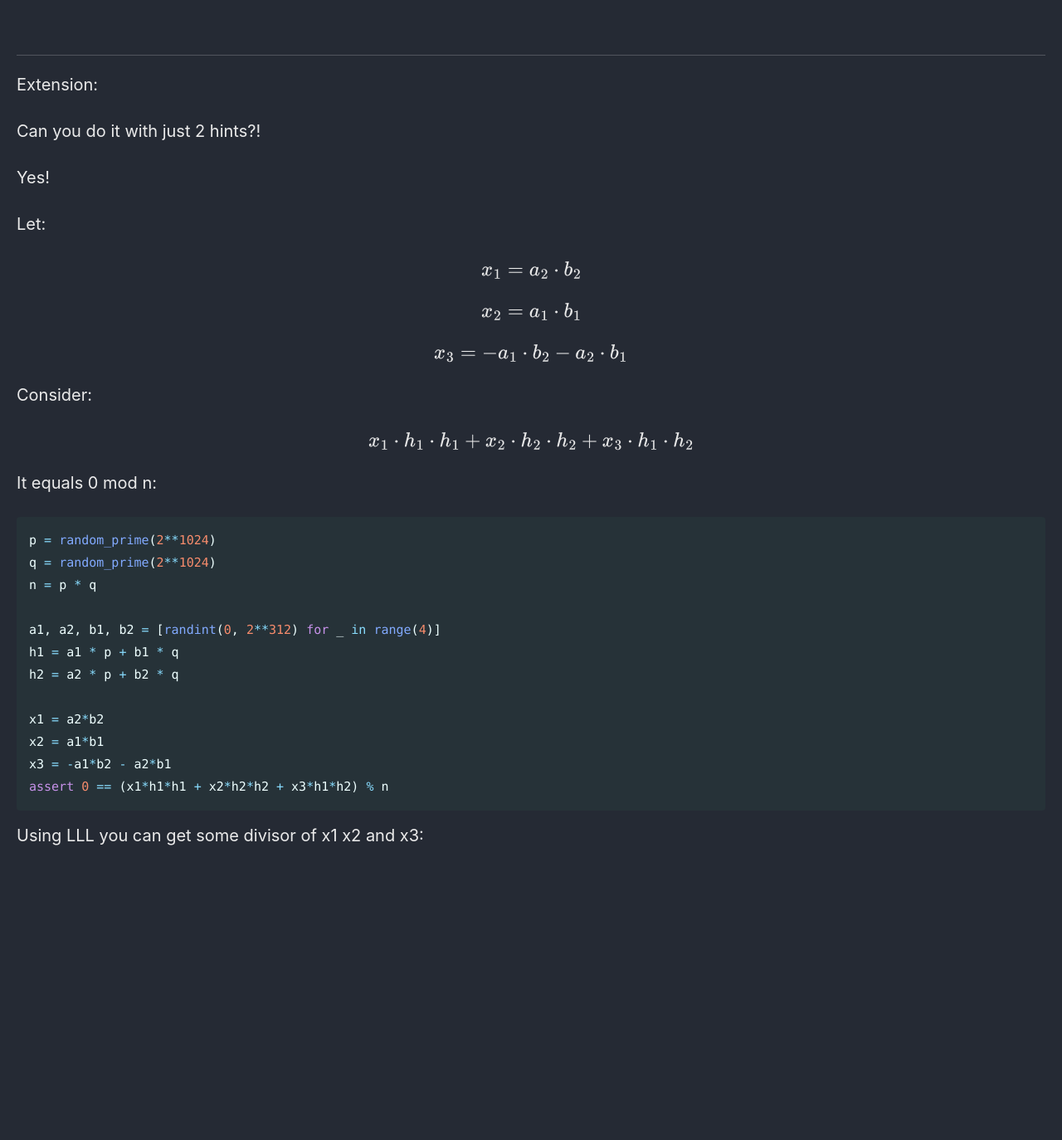
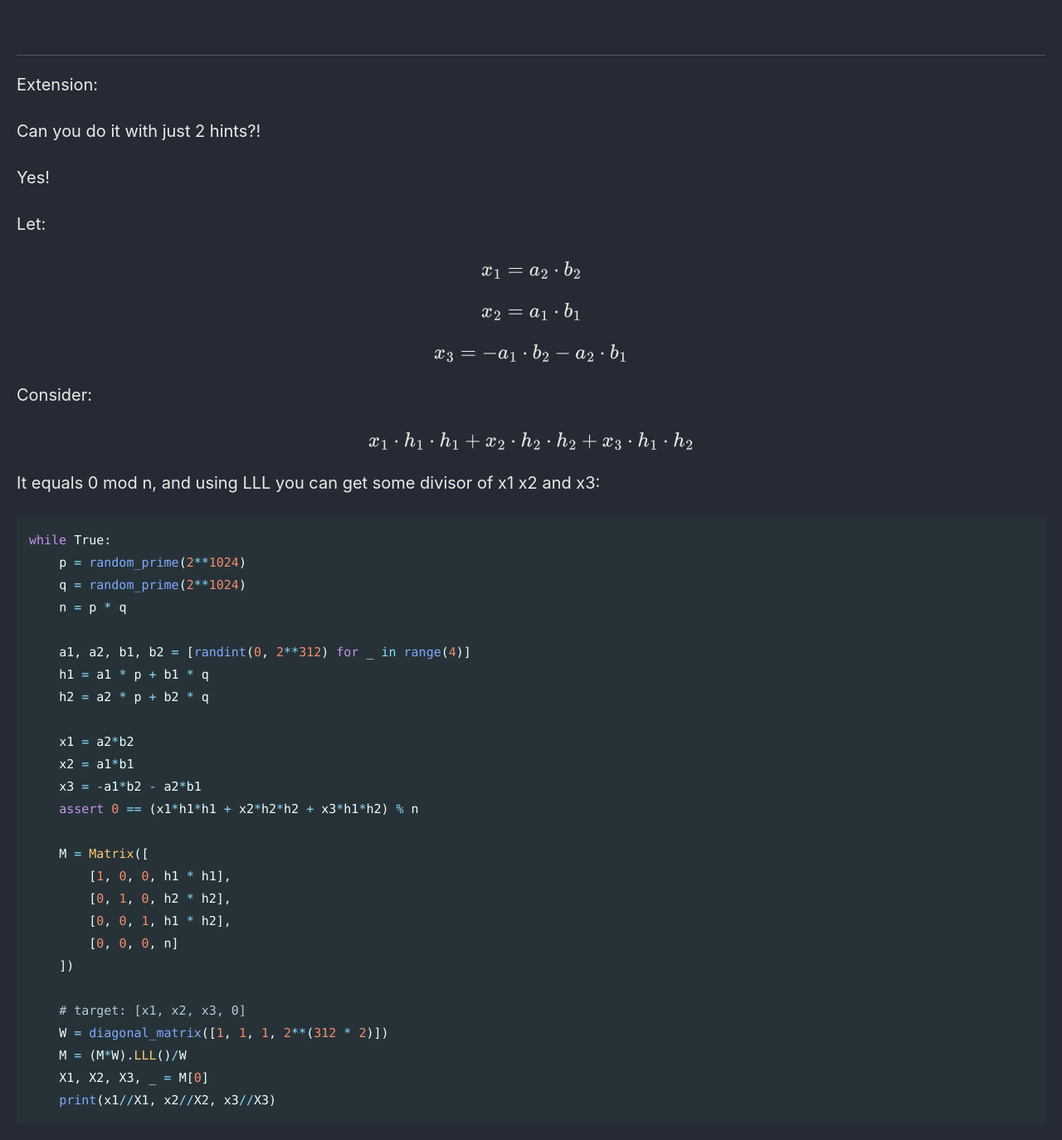
Before and after one commit to Connor-McCartney/Connor-McCartney.github.io, a Jekyll site: the page built from _pages/cryptography/other/apbq-rsa-ii-DUCTF-2023.md, in a window 1280 px wide and 1400 px high, scrolled down 2626 px. Shown: the top 1374 px of the window at 83% size. Built offline with Jekyll 4.4.1, drawn with Linux system fonts in a browser that asks for light colours; cached includes are drawn as plain includes; before the commit the page ends 3704 px from its top, so only the background shows below that.

Commit message:
Update apbq-rsa-ii-DUCTF-2023.md

````diff
--- a/_pages/cryptography/other/apbq-rsa-ii-DUCTF-2023.md
+++ b/_pages/cryptography/other/apbq-rsa-ii-DUCTF-2023.md
@@ -115,21 +115,33 @@ Consider:
 
 $$x_1 \cdot h_1 \cdot h_1 + x_2 \cdot h_2 \cdot h_2 + x_3 \cdot h_1 \cdot h_2$$
 
-It equals 0 mod n:
+It equals 0 mod n, and using LLL you can get some divisor of x1 x2 and x3:
 
 ```python
-p = random_prime(2**1024)
-q = random_prime(2**1024)
-n = p * q
+while True:
+    p = random_prime(2**1024)
+    q = random_prime(2**1024)
+    n = p * q
 
-a1, a2, b1, b2 = [randint(0, 2**312) for _ in range(4)]
-h1 = a1 * p + b1 * q
-h2 = a2 * p + b2 * q
+    a1, a2, b1, b2 = [randint(0, 2**312) for _ in range(4)]
+    h1 = a1 * p + b1 * q
+    h2 = a2 * p + b2 * q
 
-x1 = a2*b2
-x2 = a1*b1
-x3 = -a1*b2 - a2*b1
-assert 0 == (x1*h1*h1 + x2*h2*h2 + x3*h1*h2) % n
+    x1 = a2*b2
+    x2 = a1*b1
+    x3 = -a1*b2 - a2*b1
+    assert 0 == (x1*h1*h1 + x2*h2*h2 + x3*h1*h2) % n
+
+    M = Matrix([
+        [1, 0, 0, h1 * h1],
+        [0, 1, 0, h2 * h2],
+        [0, 0, 1, h1 * h2],
+        [0, 0, 0, n]
+    ])
+
+    # target: [x1, x2, x3, 0]
+    W = diagonal_matrix([1, 1, 1, 2**(312 * 2)])
+    M = (M*W).LLL()/W
+    X1, X2, X3, _ = M[0]
+    print(x1//X1, x2//X2, x3//X3)
 ```
-
-Using LLL you can get some divisor of x1 x2 and x3:
````
